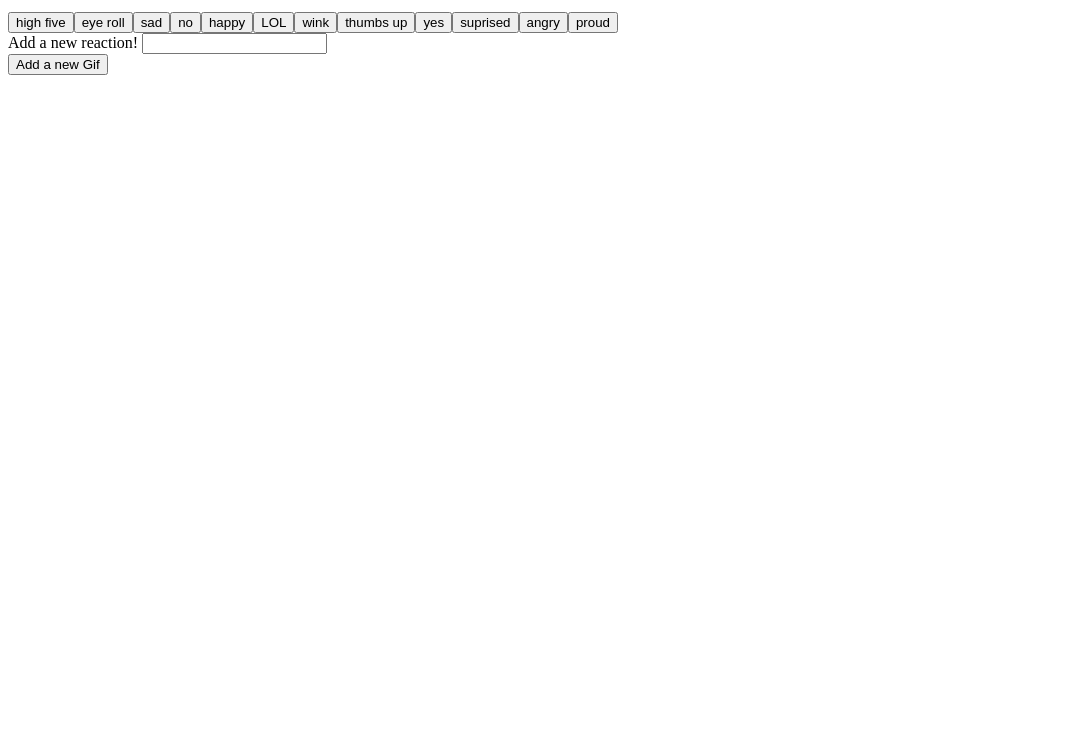
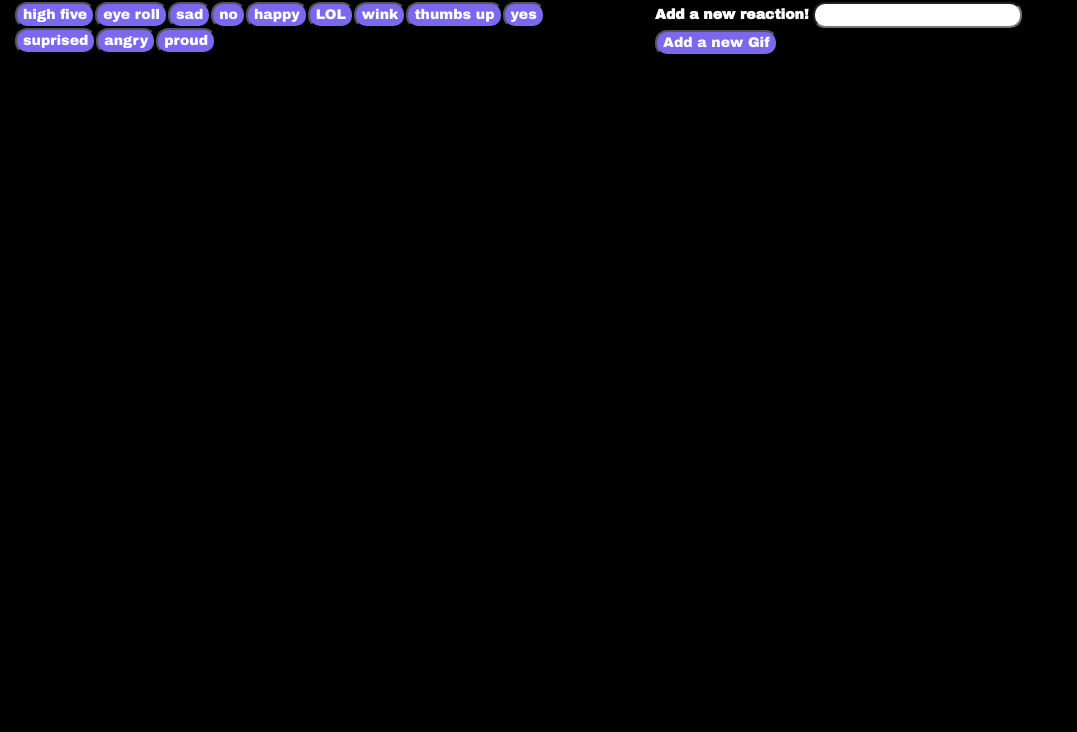
Before and after one commit to michaelpiat/GifTastic, a plain HTML site: page index.html in a window 1280 px wide. Shown: the part 68-800 px from the top of the page, without its empty margins (0-1077 px from the left). Drawn offline with nearby package versions, Linux system fonts and the light colour scheme.

Commit message:
css style updates

```diff
--- a/assets/css/style.css
+++ b/assets/css/style.css
@@ -0,0 +1,27 @@
+body {
+	background-color: black;
+	color: white;
+	font-family: 'Archivo Black', sans-serif;
+}
+
+button {
+	color: white;
+	background-color: mediumslateblue;
+	border-radius: 12px;
+}
+
+input {
+	color: white;
+	background-color: mediumslateblue;
+	border-radius: 12px;
+}
+
+#userInput {
+	background-color: white;
+}
+
+
+
+.reactGif {
+	display: inline !important;
+}
--- a/assets/javascript/app.js
+++ b/assets/javascript/app.js
@@ -12,7 +12,7 @@ function makeButtons() {
     for (i = 0; i < reactions.length; i++) {
 		var reactButton = $("<button>");
 
-		reactButton.addClass("show");
+		reactButton.addClass("reactGif");
 
 		reactButton.attr("data-name", reactions[i]);
 
@@ -48,7 +48,7 @@ function getGifInfo() {
 		for(i=0;i<response.data.length;i++) {
 			$("#gif-holder").prepend("<p>Rating: "+response.data[i].rating+"</p>");
 
-			$("#gif-holder").prepend("<img class='gif' data-state='still' data-still="+response.data[i].images.original_still.url+" data-animate="+response.data[i].images.original.url+" src="+response.data[i].images.original_still.url+">");
+			$("#gif-holder").prepend("<img class='gif' data-state='still' data-still="+response.data[i].images.downsized_still.url+" data-animate="+response.data[i].images.downsized.url+" src="+response.data[i].images.downsized_still.url+">");
 		}
 	})
 }
@@ -67,7 +67,7 @@ $("body").on("click", ".gif", function() {
 });
 
 
-$(document).on("click", ".show", getGifInfo);
+$(document).on("click", ".reactGif", getGifInfo);
 
 makeButtons();
 
--- a/index.html
+++ b/index.html
@@ -2,6 +2,16 @@
 <html lang="en">
 <head>
 	<meta charset="utf-8">
+
+	<!-- Latest compiled and minified CSS -->
+	<link rel="stylesheet" href="https://maxcdn.bootstrapcdn.com/bootstrap/3.3.7/css/bootstrap.min.css" integrity="sha384-BVYiiSIFeK1dGmJRAkycuHAHRg32OmUcww7on3RYdg4Va+PmSTsz/K68vbdEjh4u" crossorigin="anonymous">
+
+	<!-- Optional theme -->
+	<link rel="stylesheet" href="https://maxcdn.bootstrapcdn.com/bootstrap/3.3.7/css/bootstrap-theme.min.css" integrity="sha384-rHyoN1iRsVXV4nD0JutlnGaslCJuC7uwjduW9SVrLvRYooPp2bWYgmgJQIXwl/Sp" crossorigin="anonymous">
+
+	<link href="https://fonts.googleapis.com/css?family=Archivo+Black" rel="stylesheet">
+
+	<link rel="stylesheet" type="text/css" href="assets/css/style.css">
 	<title>GifTastic</title>
 
 
@@ -10,13 +20,20 @@
  <div class="container-fluid">
 
 	<h1 id="header">Reaction GIF Generator!</h1>
- 	<div id="buttons-holder"></div>
- 	<form id="newGif">
- 	  <label for="userInput">Add a new reaction!</label>
- 	  <input type="text"  id="userInput"><br>
 
- 	  <input id="addGif" type="submit" value="Add a new Gif">
- 	</form>
+	<div class="row">
+ 		<div class="col-md-6">
+ 			<div id="buttons-holder"></div>
+ 		</div>
+ 		<div class="col-md-6">
+ 			<form id="newGif">
+ 	  			<label for="userInput">Add a new reaction!</label>
+ 	  			<input type="text"  id="userInput"><br>
+ 	  			<input id="addGif" type="submit" value="Add a new Gif">
+ 			</form>
+ 		</div>
+	</div>
+
 
 	<div id="gif-holder"></div>
 
```
